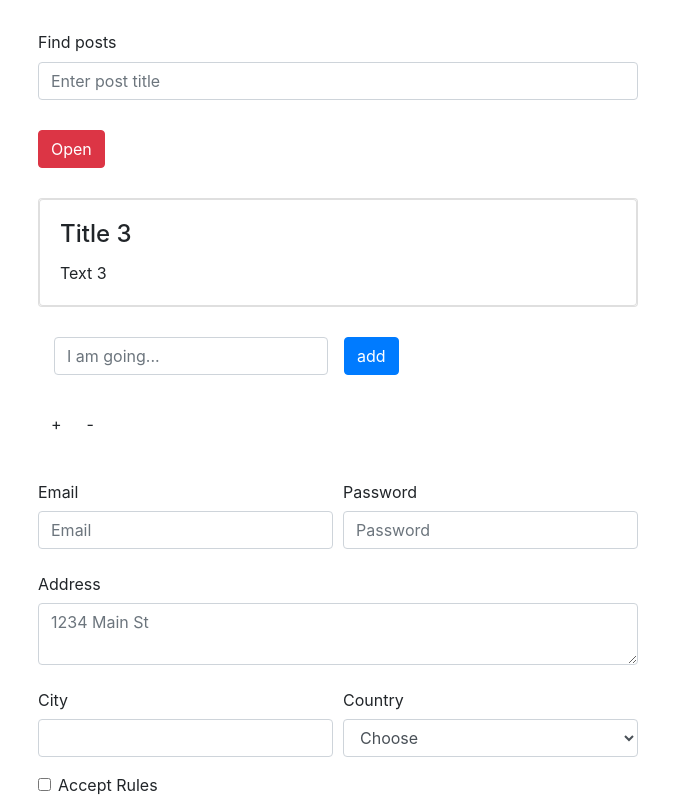
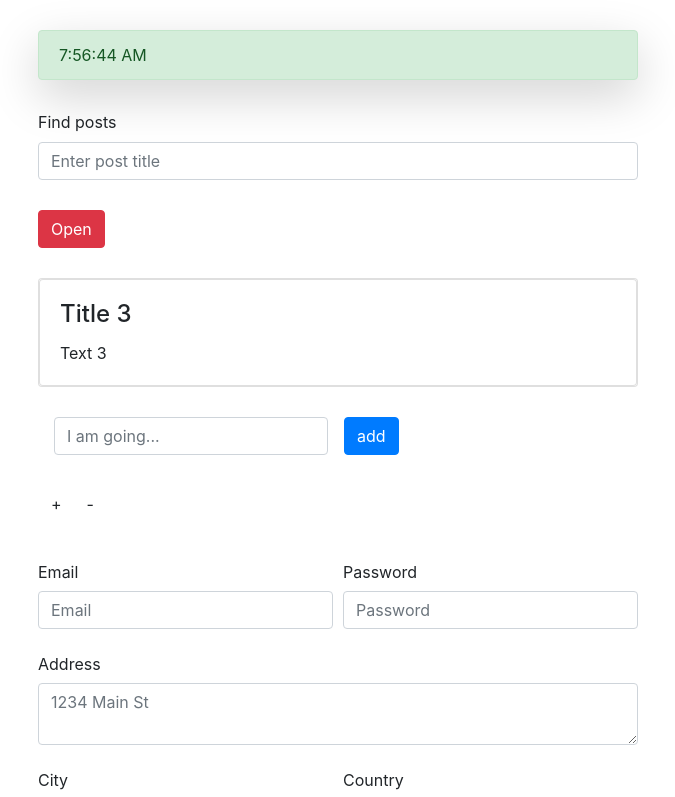
Before and after one commit to nummyn0rih/React-practice, a React (Create React App) app: page / in a window 1280 px wide. Shown: the top 797 px of the page, without its empty margins (302-977 px from the left). Built offline with nearby package versions, Linux system fonts and the light colour scheme.

Commit message:
added component Clock

```diff
--- a/public/index.html
+++ b/public/index.html
@@ -28,6 +28,7 @@
     <title>React App</title>
   </head>
   <body>
+    <div class="practice__wrapper clock"></div>
     <div class="practice__wrapper autocomplete"></div>
     <div class="practice__wrapper mod"></div>
     <div class="practice__wrapper card"></div>
--- /dev/null
+++ b/src/Components/Clock.jsx
@@ -0,0 +1,28 @@
+import React from 'react';
+import '../App.css';
+
+export default class Clock extends React.Component {
+  constructor(props) {
+    super(props);
+    this.state = {
+      date: new Date(),
+    };
+  }
+
+  componentDidMount() {
+    this.timerId = setInterval(() => this.setState({ date: new Date() }), 1000);
+  }
+
+  componentWillUnmount() {
+    clearInterval(this.timerId);
+  }
+
+  render() {
+    const { date } = this.state;
+    return (
+      <div className="alert alert-success shadow-lg" role="alert">
+        {date.toLocaleTimeString()}
+      </div>
+    );
+  }
+}
--- a/src/index.js
+++ b/src/index.js
@@ -8,8 +8,10 @@ import TodoBox from './Components/TodoBox';
 import Card from './Components/Card';
 import ModalComponent from './Components/ModalComponent';
 import Autocomplete  from './Components/Autocomplete';
+import Clock from './Components/Clock';
 import * as serviceWorker from './serviceWorker';
 
+ReactDOM.render(<Clock />, document.querySelector('.clock'));
 ReactDOM.render(<Autocomplete />, document.querySelector('.autocomplete'));
 ReactDOM.render(<ModalComponent />, document.querySelector('.mod'));
 
```
